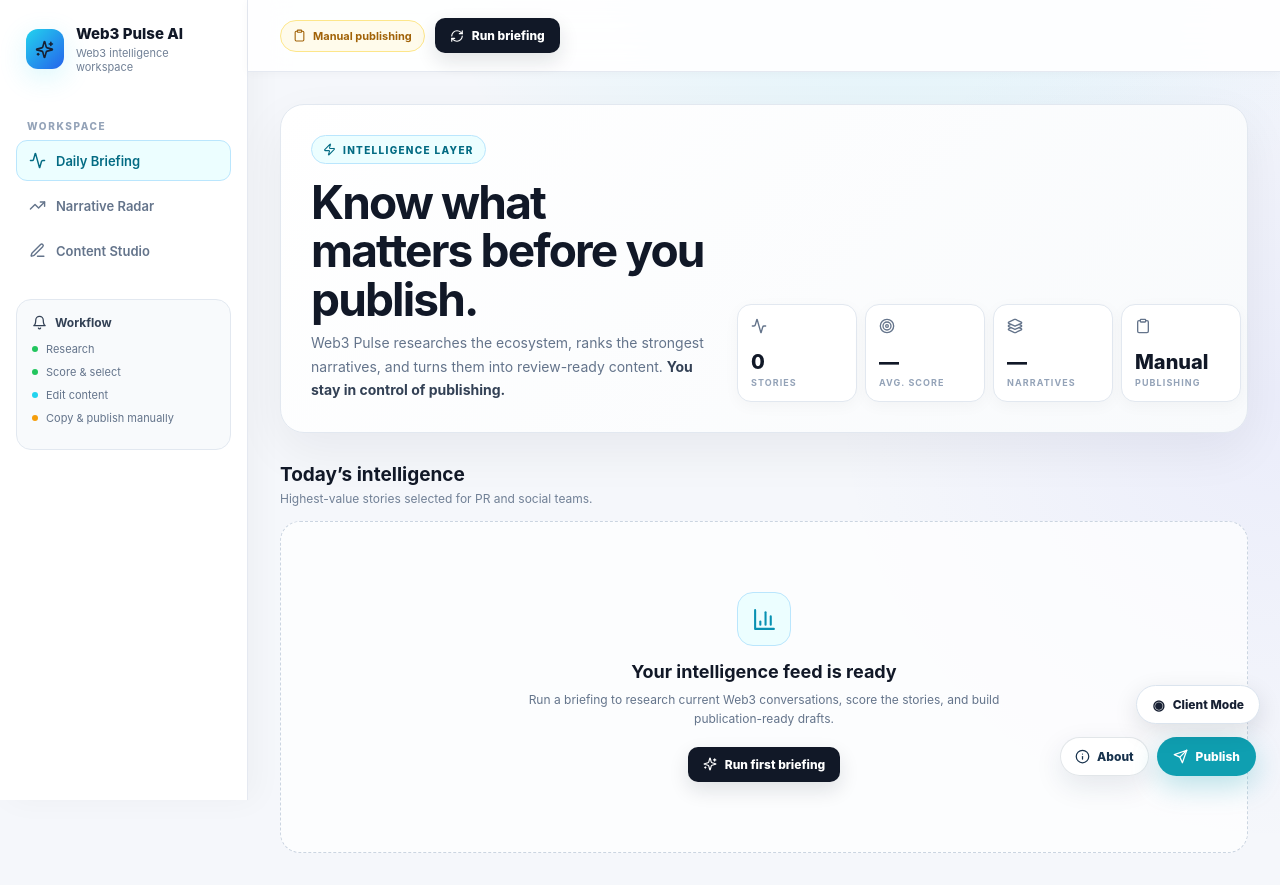
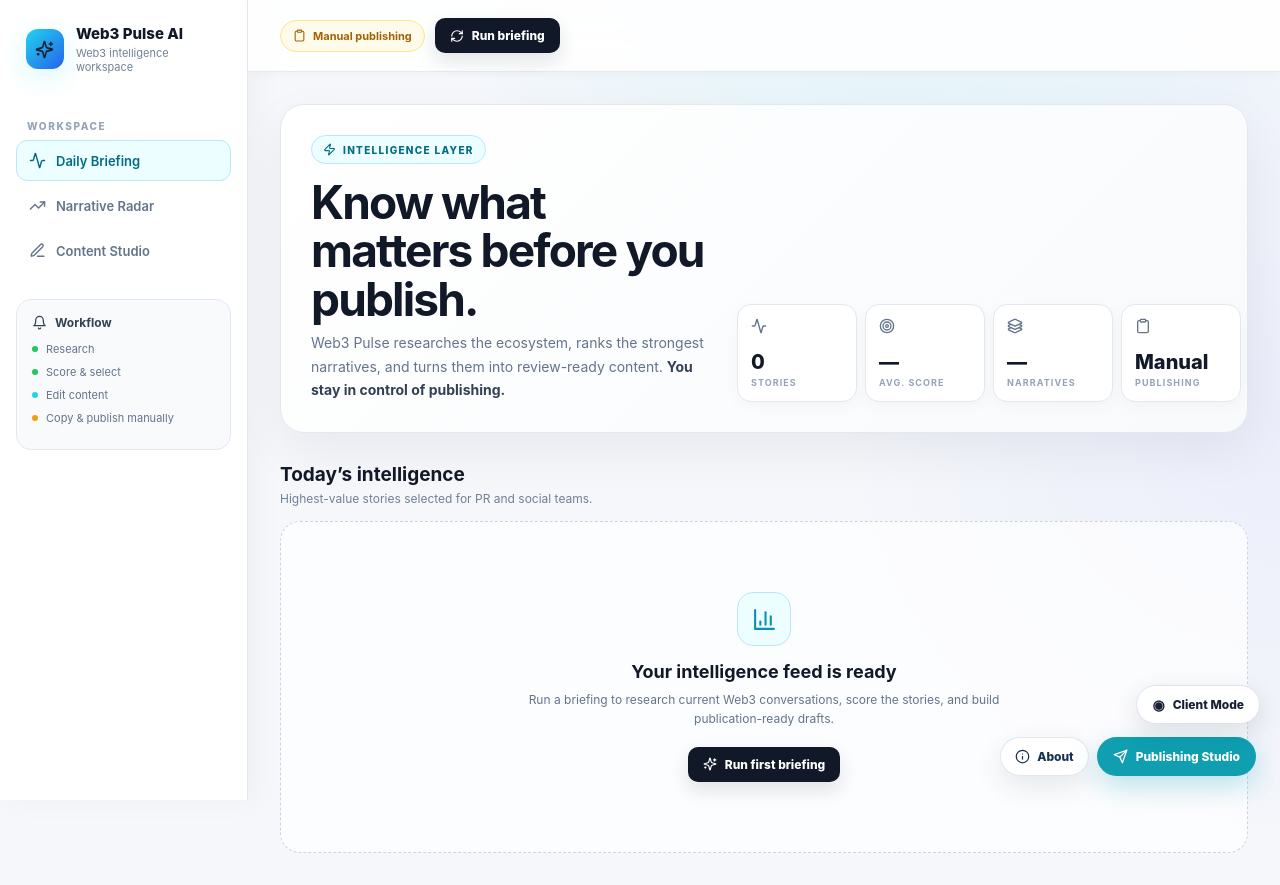
Before and after one commit to bhatnaieem/Content-Agent-, a Next.js app: page / in a window 1280 px wide. Built offline with nearby package versions, Linux system fonts and the light colour scheme.

Commit message:
Brand Buffer navigation as Web3 Pulse Publishing Studio

```diff
--- a/app/publish-nav.tsx
+++ b/app/publish-nav.tsx
@@ -7,60 +7,8 @@ import { usePathname } from "next/navigation";
 export default function PublishNav() {
   const pathname = usePathname();
   if (pathname === "/publish" || pathname === "/about") return null;
-
-  return (
-    <div
-      style={{
-        position: "fixed",
-        right: 24,
-        bottom: 24,
-        zIndex: 100,
-        display: "flex",
-        alignItems: "center",
-        gap: 8,
-      }}
-    >
-      <Link
-        href="/about"
-        aria-label="About CryptoPulse"
-        style={{
-          display: "inline-flex",
-          alignItems: "center",
-          gap: 7,
-          padding: "11px 14px",
-          borderRadius: 999,
-          background: "rgba(255,255,255,.92)",
-          color: "#17324d",
-          textDecoration: "none",
-          fontSize: 12,
-          fontWeight: 800,
-          border: "1px solid rgba(23,50,77,.12)",
-          boxShadow: "0 10px 28px rgba(23,50,77,.10)",
-        }}
-      >
-        <Info size={15} />
-        About
-      </Link>
-      <Link
-        href="/publish"
-        aria-label="Open Buffer publishing"
-        style={{
-          display: "inline-flex",
-          alignItems: "center",
-          gap: 8,
-          padding: "12px 16px",
-          borderRadius: 999,
-          background: "#0f9fb1",
-          color: "#fff",
-          textDecoration: "none",
-          fontSize: 12,
-          fontWeight: 800,
-          boxShadow: "0 10px 28px rgba(15,159,177,.28)",
-        }}
-      >
-        <Send size={15} />
-        Publish
-      </Link>
-    </div>
-  );
+  return <div style={{position:"fixed",right:24,bottom:24,zIndex:100,display:"flex",alignItems:"center",gap:8}}>
+    <Link href="/about" aria-label="About Web3 Pulse" style={{display:"inline-flex",alignItems:"center",gap:7,padding:"11px 14px",borderRadius:999,background:"rgba(255,255,255,.92)",color:"#17324d",textDecoration:"none",fontSize:12,fontWeight:800,border:"1px solid rgba(23,50,77,.12)",boxShadow:"0 10px 28px rgba(23,50,77,.10)"}}><Info size={15}/>About</Link>
+    <Link href="/publish" aria-label="Open Web3 Pulse Publishing Studio" style={{display:"inline-flex",alignItems:"center",gap:8,padding:"12px 16px",borderRadius:999,background:"#0f9fb1",color:"#fff",textDecoration:"none",fontSize:12,fontWeight:800,boxShadow:"0 10px 28px rgba(15,159,177,.28)"}}><Send size={15}/>Publishing Studio</Link>
+  </div>;
 }
```
